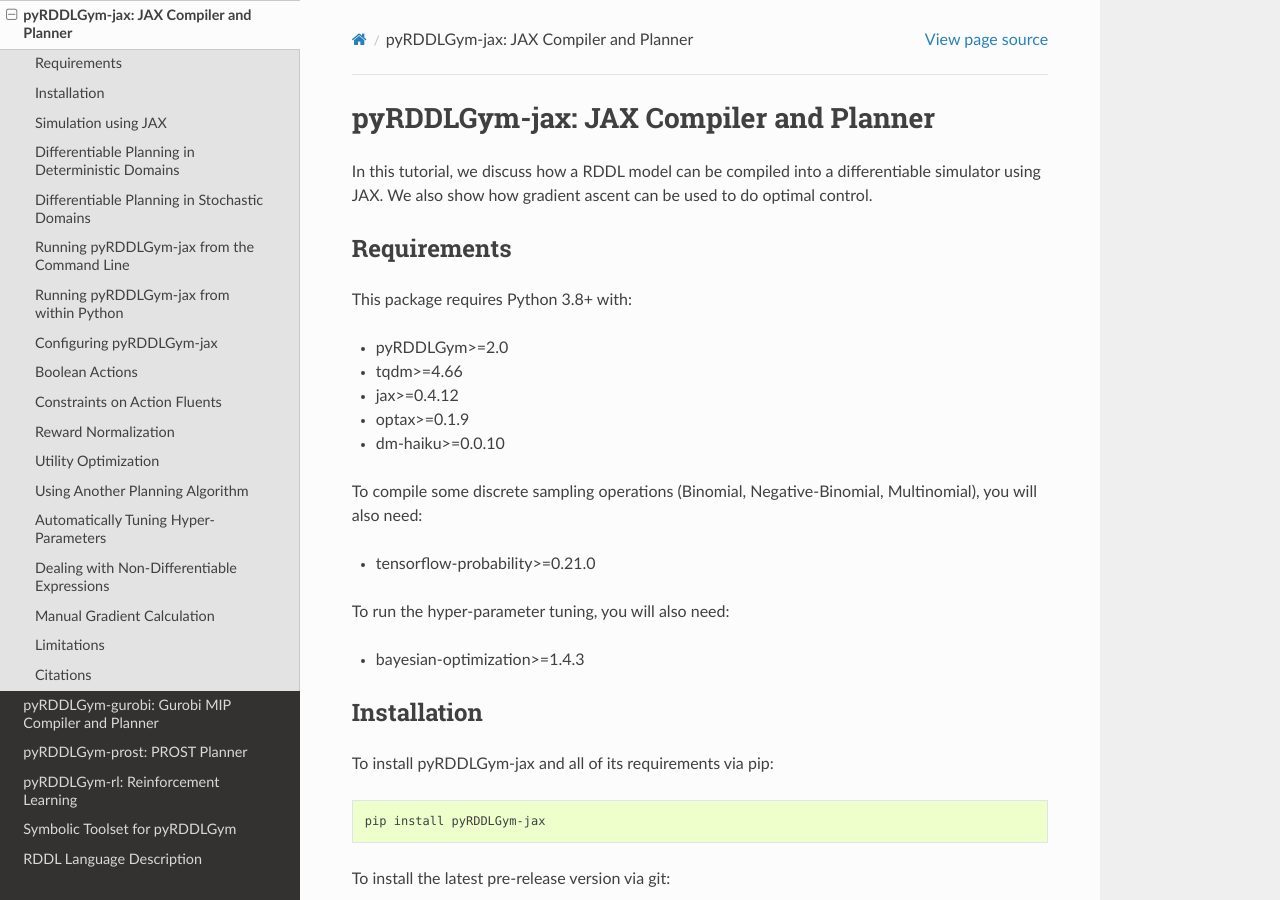
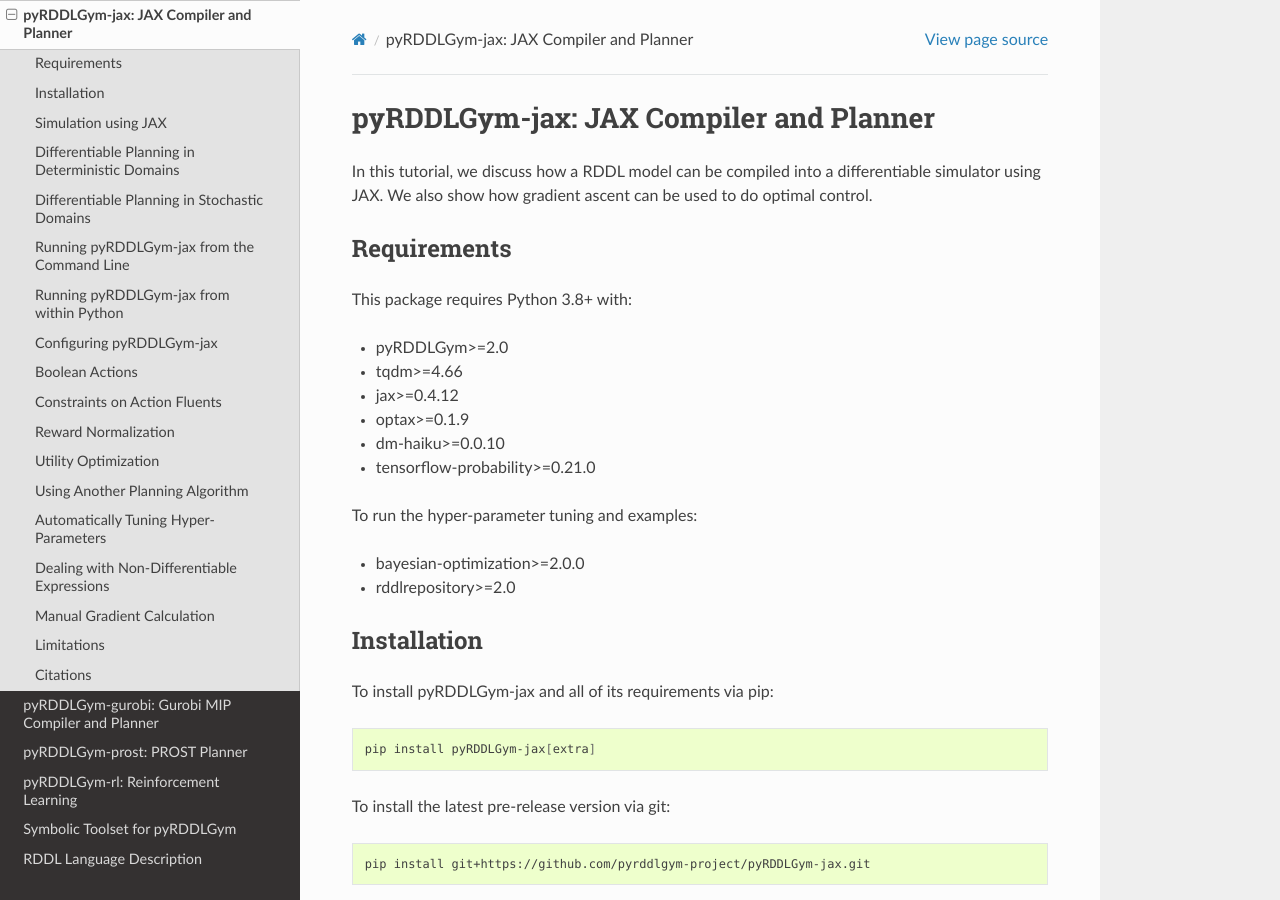
Before and after one commit to pyrddlgym-project/pyRDDLGym, a Sphinx documentation site: the page built from docs/jax.rst, in a window 1280 px wide and 900 px high. Built offline with Sphinx 7.4.7 and the Read the Docs theme 3.1.0, drawn with Linux system fonts in a browser that asks for light colours; some of the changed text lies outside the part shown.

Commit message:
Update jax.rst

```diff
--- a/docs/jax.rst
+++ b/docs/jax.rst
@@ -16,15 +16,12 @@ This package requires Python 3.8+ with:
 * jax>=0.4.12
 * optax>=0.1.9
 * dm-haiku>=0.0.10
-
-To compile some discrete sampling operations (Binomial, Negative-Binomial, Multinomial), you will also need:
-
 * tensorflow-probability>=0.21.0
 
-To run the hyper-parameter tuning, you will also need:
+To run the hyper-parameter tuning and examples:
 
-* bayesian-optimization>=1.4.3
-
+* bayesian-optimization>=2.0.0
+* rddlrepository>=2.0
 
 Installation
 -----------------
@@ -33,7 +30,7 @@ To install pyRDDLGym-jax and all of its requirements via pip:
 
 .. code-block:: shell
 
-    pip install pyRDDLGym-jax
+    pip install pyRDDLGym-jax[extra]
 
 To install the latest pre-release version via git:
 
```
Also changed, not shown: other parts of docs/jax.rst (+4 -0 lines).
